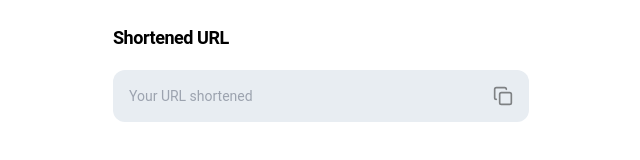
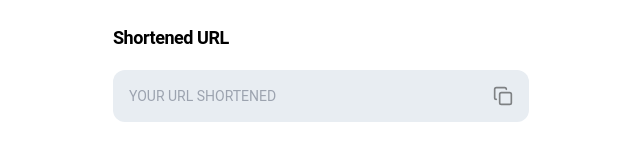
Before and after one commit to nivindulakshitha/URL-Shortener, a Next.js app: page / in a window 1280 px wide. Shown: the part 444-604 px from the top of the page, without its empty margins (319-959 px from the left). Built offline with nearby package versions, Linux system fonts and the light colour scheme.

Commit message:
Refactor UI look of short code preview to uppercase letter for better view

```diff
--- a/src/app/globals.css
+++ b/src/app/globals.css
@@ -68,7 +68,7 @@ body {
 	}
 
 	.copyble-area input {
-		@apply mx-0 !my-0;
+		@apply mx-0 !my-0 uppercase;
 	}
 
 	.copyble-area svg {
```
